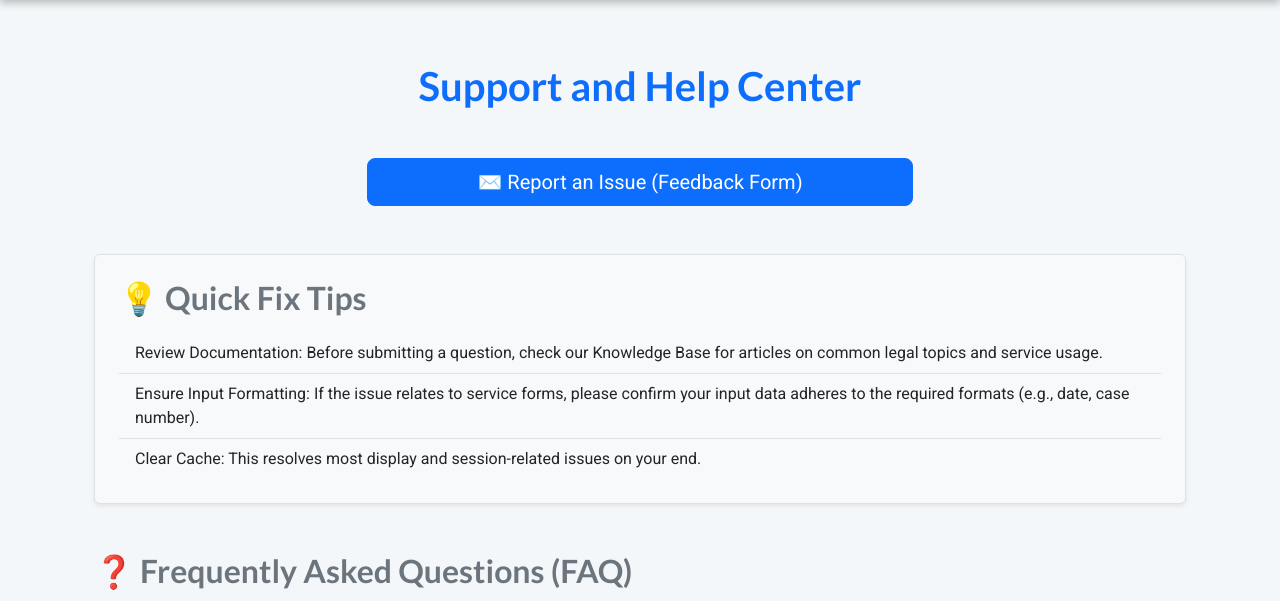
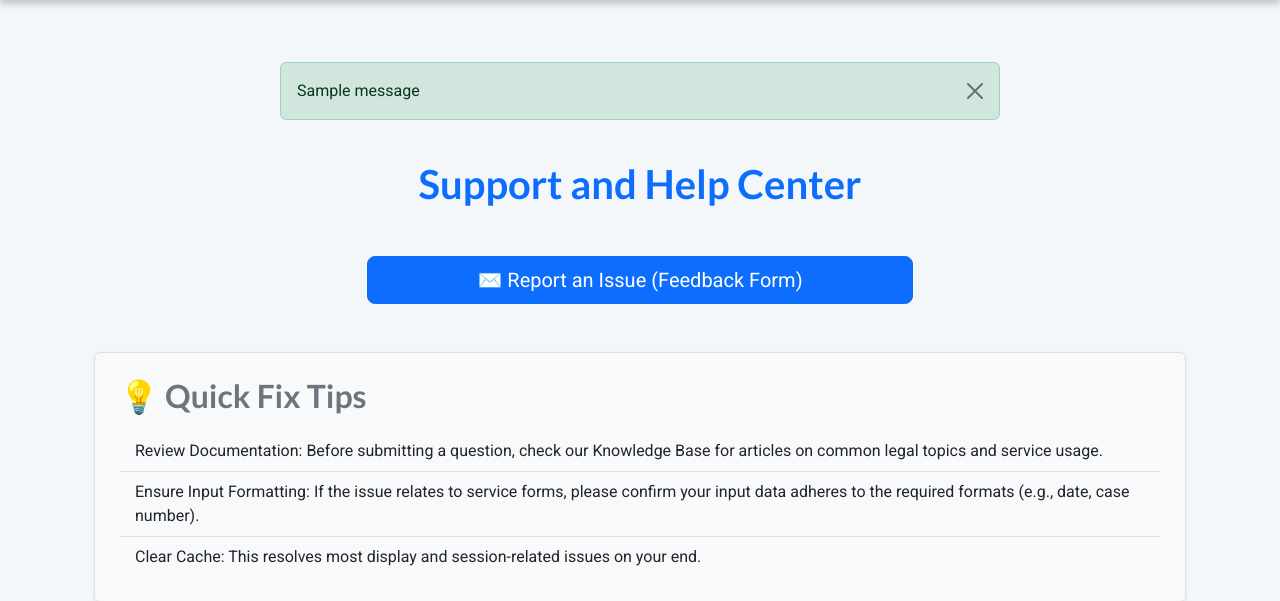
Before and after one commit to Alexukk/juristHUB, a Flask app: page /support in a window 1280 px wide. Shown: the part 56-657 px from the top of the page. Run offline with Flask 3, Linux system fonts and the light colour scheme; tables that the repository leaves empty hold one stand-in row (values such as "Sample post"); one stand-in notice (Sample message) is shown; some libraries are stand-ins or nearby versions.

Commit message:
Bug fixes

```diff
--- a/app.py
+++ b/app.py
@@ -16,6 +16,7 @@ from decimal import Decimal
 from telebot import TeleBot
 
 load_dotenv()
+
 PLATFORM_COMMISSION_RATE = Decimal('0.10')
 bot = TeleBot(os.getenv('TELEGRAM_API_KEY'))
 chat_id = os.getenv('CHAT_ID')
@@ -197,11 +198,11 @@ def support():
             )
 
             bot.send_message(chat_id, message)
-            flash('Request sent, we will answer as soon as possible!')
+            flash('Request sent, we will answer as soon as possible!', 'success')
             return render_template('support_page.html')
         except Exception as e:
             print(e)
-            flash("We have troubles sending your data try again later.")
+            flash("We have troubles sending your data try again later.", 'error')
             return redirect(url_for('support'))
 
     return render_template('support_page.html')
--- a/templates/support_page.html
+++ b/templates/support_page.html
@@ -5,6 +5,21 @@
 {% block content %}
 
     <main class="container my-5">
+        {% with messages = get_flashed_messages(with_categories=true) %}
+            {% if messages %}
+                <div class="row justify-content-center mb-4">
+                    <div class="col-lg-8">
+                        {% for category, message in messages %}
+                            {# Используем Bootstrap alert-danger, alert-success и т.д. #}
+                            <div class="alert alert-{{ category }} alert-dismissible fade show" role="alert">
+                                {{ message }}
+                                <button type="button" class="btn-close" data-bs-dismiss="alert" aria-label="Close"></button>
+                            </div>
+                        {% endfor %}
+                    </div>
+                </div>
+            {% endif %}
+        {% endwith %}
         <h1 class="mb-5 text-center text-primary">Support and Help Center</h1>
 
         <div class="d-grid gap-2 col-lg-6 col-md-8 mx-auto mb-5">
```
